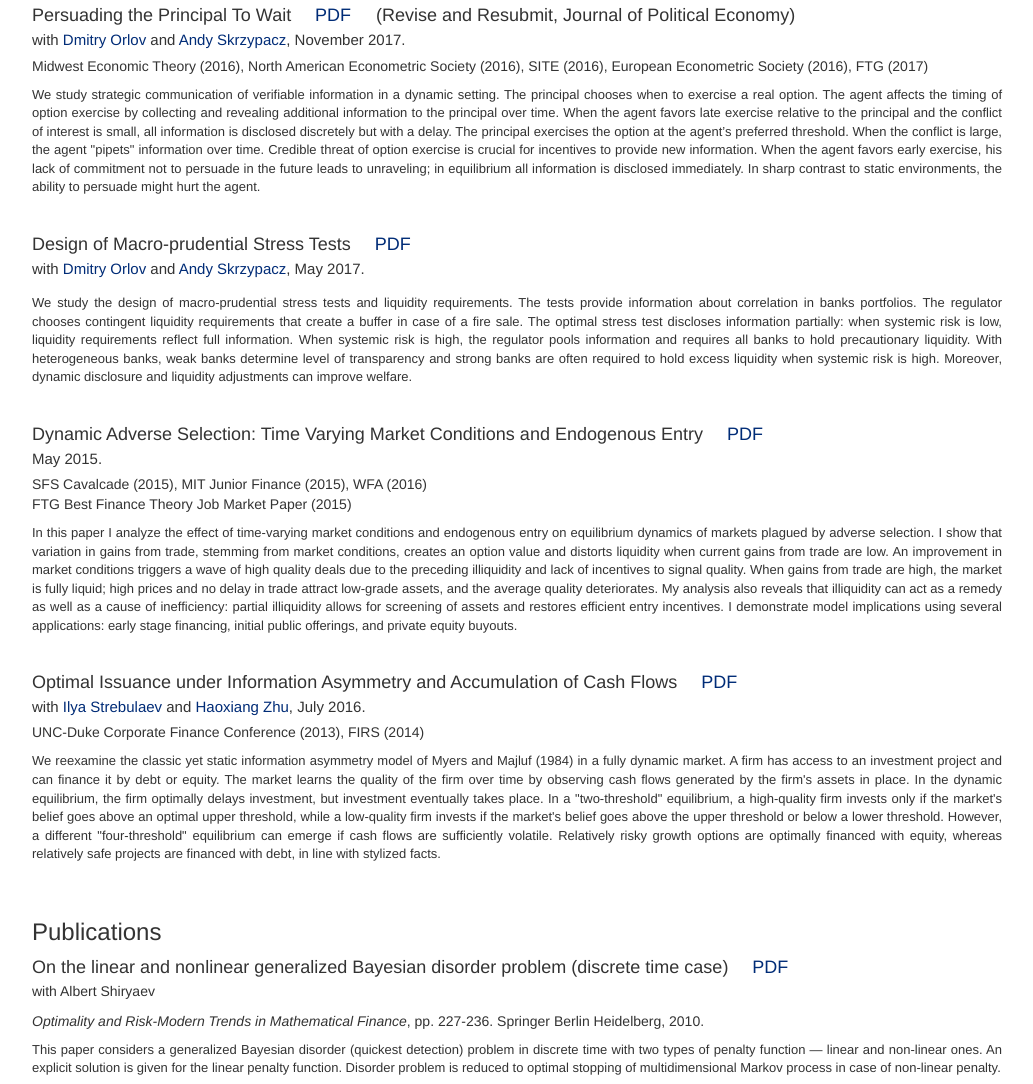
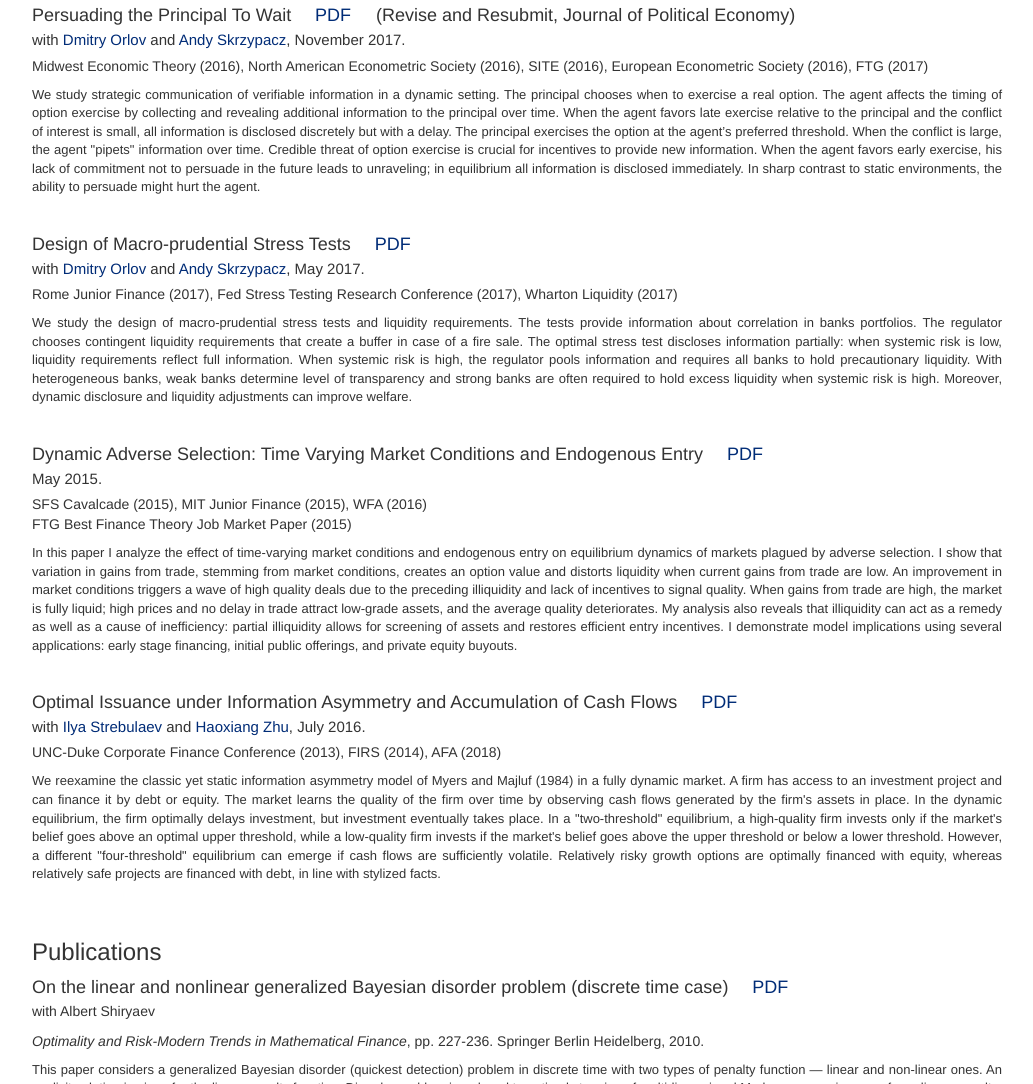
Before and after one commit to pzryumov/pzryumov.github.io, a plain HTML site: page index.html in a window 1280 px wide. Shown: the part 658-1742 px from the top of the page, without its empty margins (123-1156 px from the left). Drawn offline with Linux system fonts and the light colour scheme.

Commit message:
Updated conferences
Added 2017 conferences for Stress-Tests and DynamicMM

```diff
--- a/index.html
+++ b/index.html
@@ -80,8 +80,7 @@
 					</span>
 					<ul>
 						<li class="co-authors">with <a  target="_blank" href="https://mentalexperiments.com/">Dmitry Orlov</a> and <a  target="_blank" href="http://web.stanford.edu/~skrz/">Andy Skrzypacz</a>, <span class="date">May 2017</span>.</li>
-						<!-- <li class="conferences">Midwest Economic Theory (2016), North American Econometric Society (2016), SITE (2016), European Econometric Society (2016), FTG (2017)</li> -->
-                        <!-- <li class="journals">Submitted</li> -->
+						<li class="conferences">Rome Junior Finance (2017), Fed Stress Testing Research Conference (2017), Wharton Liquidity (2017)</li>
 					</ul>
 
 					<p class ="abstract">
@@ -114,7 +113,7 @@
 					</span>
 					<ul>
 						<li class="co-authors">with <a  target="_blank" href="http://faculty-gsb.stanford.edu/strebulaev/">Ilya Strebulaev</a> and <a  target="_blank" href="http://www.mit.edu/~zhuh/Zhu.html">Haoxiang Zhu</a>, <span class="date">July 2016</span>.</li>
-						<li class="conferences">UNC-Duke Corporate Finance Conference (2013), FIRS (2014)</li>
+						<li class="conferences">UNC-Duke Corporate Finance Conference (2013), FIRS (2014), AFA (2018)</li>
 					</ul>
 
 					<p class ="abstract">
```
